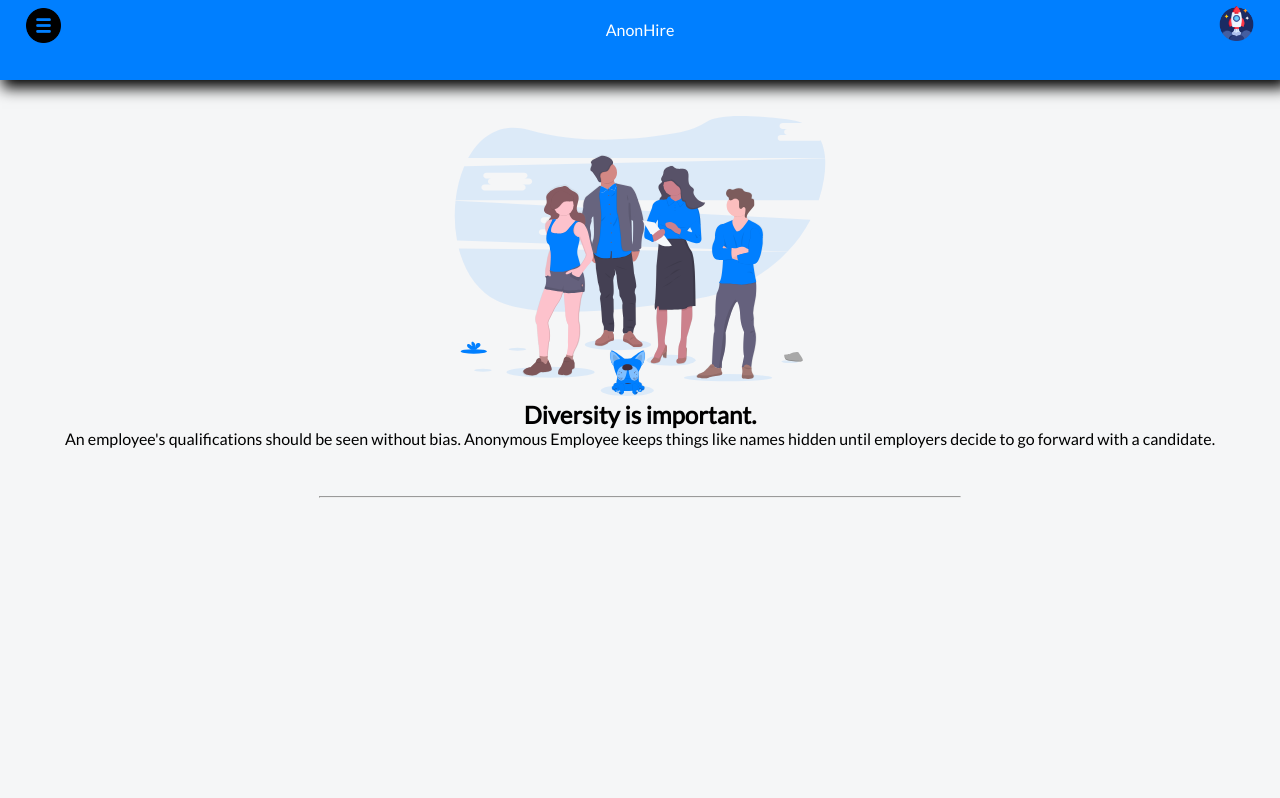
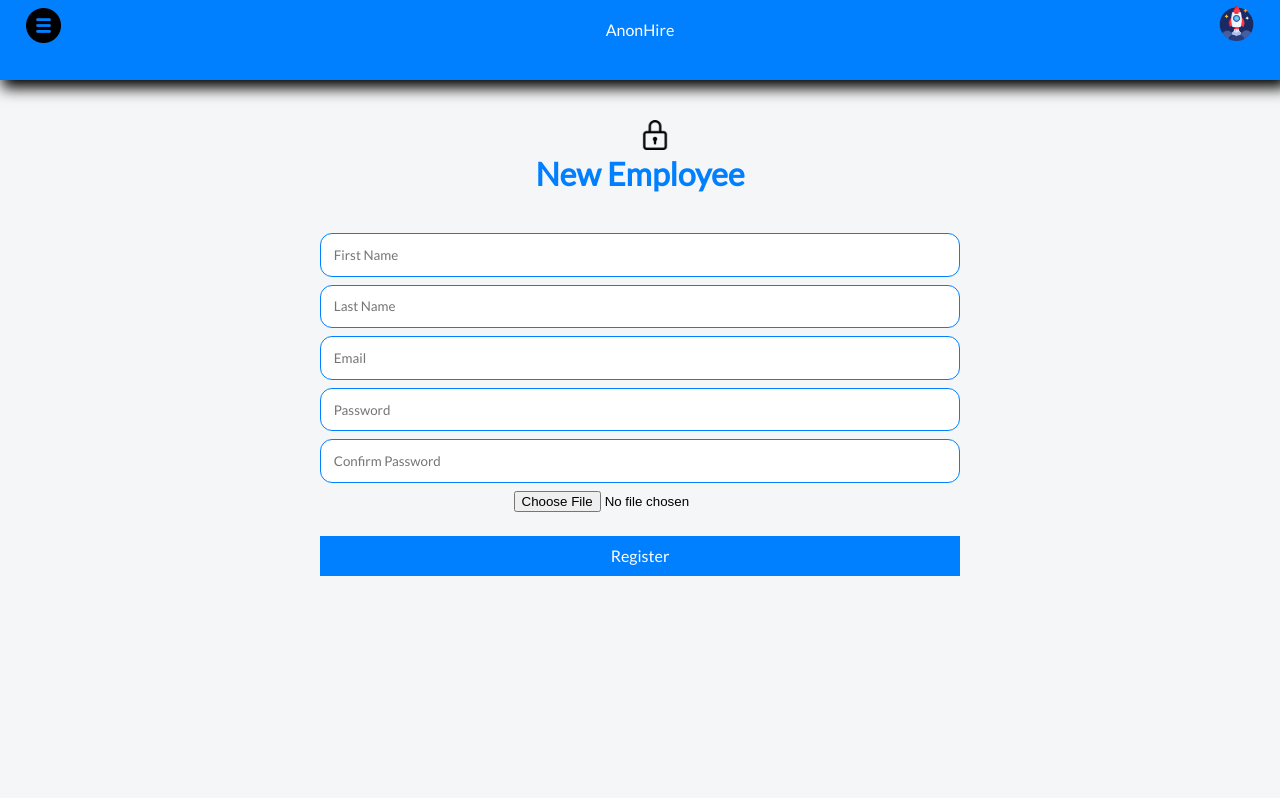
Before and after one commit to theagi/Anonymous-Employee, a React (Create React App) app in the folder client/: page /employeesignup in a window 1280 px wide. Shown: the top 798 px of the page. Built offline with nearby package versions, Linux system fonts and the light colour scheme.

Commit message:
Employee SignUp UI

```diff
--- a/client/src/App.js
+++ b/client/src/App.js
@@ -1,8 +1,11 @@
 import React,{useState} from 'react';
+import {Route,Switch} from 'react-router-dom';
 import Home from './Pages/Home/Home';
 import Navbar from './UI/Navbar/Navbar';
 import Toggle from './UI/ToggleSD/ToggleSD';
 import SideDrawer from './UI/Sidedrawer/Sidedrawer';
+import EmployeeSignup from './Pages/SignUp/EmployeeSignup';
+
 
 function App() {
 const [navStatus,update] = useState(false);
@@ -16,7 +19,16 @@ const toggleNav = () =>{
       {/* <Navbar /> */}
       <Toggle toggle = {toggleNav}/>
       <SideDrawer status = {navStatus} toggle = {toggleNav} />
-      <Home />
+
+      <Switch>
+        <Route exact path = '/'>
+          <Home />
+        </Route>
+
+        <Route exact path = '/employeesignup'>
+          <EmployeeSignup />
+        </Route>
+      </Switch>
     </div>
   );
 }
--- a/client/src/Pages/Home/Home.js
+++ b/client/src/Pages/Home/Home.js
@@ -1,8 +1,12 @@
-import React from 'react';
+import React,{useEffect} from 'react';
 import Footer from '../../Components/Footer/Footer';
 import './Home.css';
 
 const Home = () =>{
+    useEffect(() =>{
+        document.title = 'AnonHire';
+    });
+
     return(
         <React.Fragment>
             <div id = 'homeContainer1'>
--- /dev/null
+++ b/client/src/Pages/SignUp/EmployeeSignup.css
@@ -0,0 +1,52 @@
+#signUpContainer{
+    position: absolute;
+    width:100vw;
+    height:100vh;
+    top:15vh;
+}
+
+#signUpContainer h1{
+    text-align:center;
+    font-family: "Lato",sans-serif;
+    color:#007fff;
+}
+
+#signUpContainer img{
+    position: relative;
+    left:50%;
+}
+
+.inputs{
+    display:flex;
+    flex-direction:column;
+    width:50%;
+    margin:auto;
+    margin-top:5vh;
+}
+
+.inputs input[type = "text"], .inputs input[type = 'password']{
+    border-radius:12px;
+    border:1px solid #007fff;
+    padding:2%;
+    font-family: 'Lato',sans-serif;
+    outline:none;
+}
+
+.inputs input[type = 'text']:focus, .inputs input[type = 'password']:focus{
+    border:1px solid #f700ff;
+}
+
+.inputs input[type = 'file']{
+    margin:auto;
+}
+
+.inputs button{
+    border:none;
+    background-color:#007fff;
+    color:white;
+    font-family: 'Lato',sans-serif;
+    height:5vh;
+    /* max-width:70vw; */
+    /* margin:auto; */
+    font-size: 1rem;
+}
--- /dev/null
+++ b/client/src/Pages/SignUp/EmployeeSignup.js
@@ -0,0 +1,26 @@
+import React,{useEffect,useState} from 'react';
+import './EmployeeSignup.css';
+
+const EmployeeSignup = () =>{
+    useEffect(() =>{
+        document.title = 'New Employee';
+    },[]);
+
+    return(
+        <div id = 'signUpContainer'>
+            <img src = '/assets/padlock.png' width = '30' height = '30' alt = 'padlock locked'/>
+            <h1>New Employee</h1>
+            <form className = 'inputs'>
+                <input type = 'text' placeholder = 'First Name'/>
+                <input style = {{marginTop:'1vh'}} type = 'text' placeholder = 'Last Name'/>
+                <input style = {{marginTop:'1vh'}} type = 'text' placeholder = 'Email'/>
+                <input style = {{marginTop:'1vh'}} type = 'password' placeholder = 'Password'/>
+                <input style = {{marginTop:'1vh'}} type = 'password' placeholder = 'Confirm Password'/>
+                <input style = {{marginTop:'1vh'}} type = 'file' />
+                <button style = {{marginTop:'3vh'}}>Register</button>
+            </form>
+        </div>
+    )
+}
+
+export default EmployeeSignup;
--- a/client/src/UI/Sidedrawer/Sidedrawer.css
+++ b/client/src/UI/Sidedrawer/Sidedrawer.css
@@ -1,7 +1,7 @@
 .sideDrawer{
     width:40vw;
     height:100vh;
-    background-color: white;
+    background-color:white;
     font-family: 'Lato',sans-serif;
     color:#007fff;
     transition:0.5s;
@@ -18,10 +18,13 @@
     list-style: none;
     width:80%;
     margin:auto;
+    position:relative;
+    top:5vh;
 }
  .sideDrawer img{
      position:absolute;
      right:3vw;
+     top:1vh;
  }
 
  .sideDrawer.openSide{
--- a/client/src/UI/Sidedrawer/Sidedrawer.js
+++ b/client/src/UI/Sidedrawer/Sidedrawer.js
@@ -13,8 +13,12 @@ const SideDrawer = (props) =>{
         <div className = {theClass}>
             <img onClick = {props.toggle} width = '20' height = '20' src = '/assets/cancel.png' alt = 'close nav'/>
             <ul>
-                <li>Employee</li>
-                <li style = {{marginTop:'10%'}}>Employer</li>
+                <li>Home</li>
+                <li style = {{marginTop:'10%'}}> New Employee</li>
+                <li style = {{marginTop:'10%'}}>New Employer</li>
+                <li style = {{marginTop:'10%'}}>Employee Login</li>
+                <li style = {{marginTop:'10%'}}>Employer Login</li>
+
             </ul>
         </div>
     )
--- a/client/src/index.js
+++ b/client/src/index.js
@@ -1,5 +1,6 @@
 import React from 'react';
 import ReactDOM from 'react-dom';
+import {BrowserRouter} from 'react-router-dom';
 import App from './App';
 
-ReactDOM.render(<App />,document.getElementById('root'));
+ReactDOM.render(<BrowserRouter><App /></BrowserRouter>,document.getElementById('root'));
```
Also changed, not shown: client/public/assets/padlock.png (added), client/src/Pages/SignUp/EmployerSignUp.js (added), 1 other file (tests, documents, lock files or other folders).
